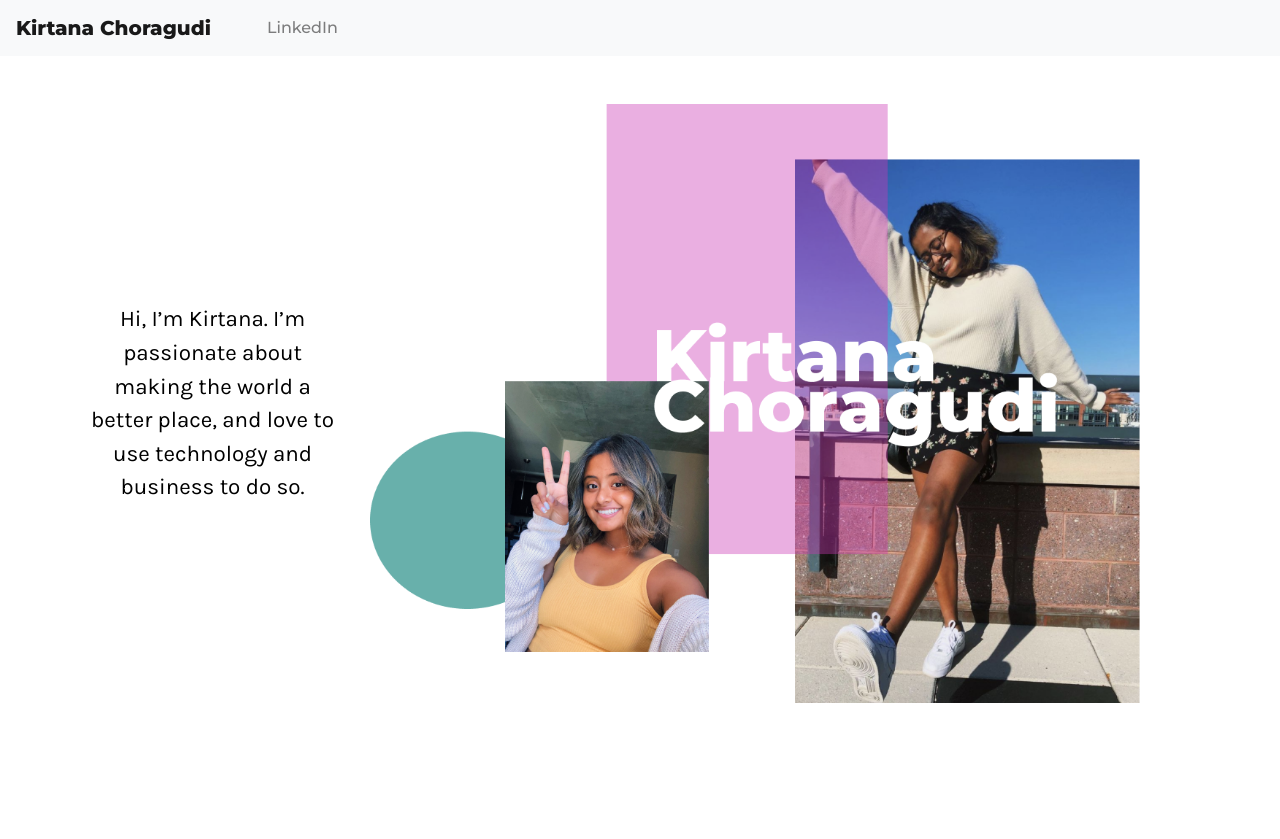
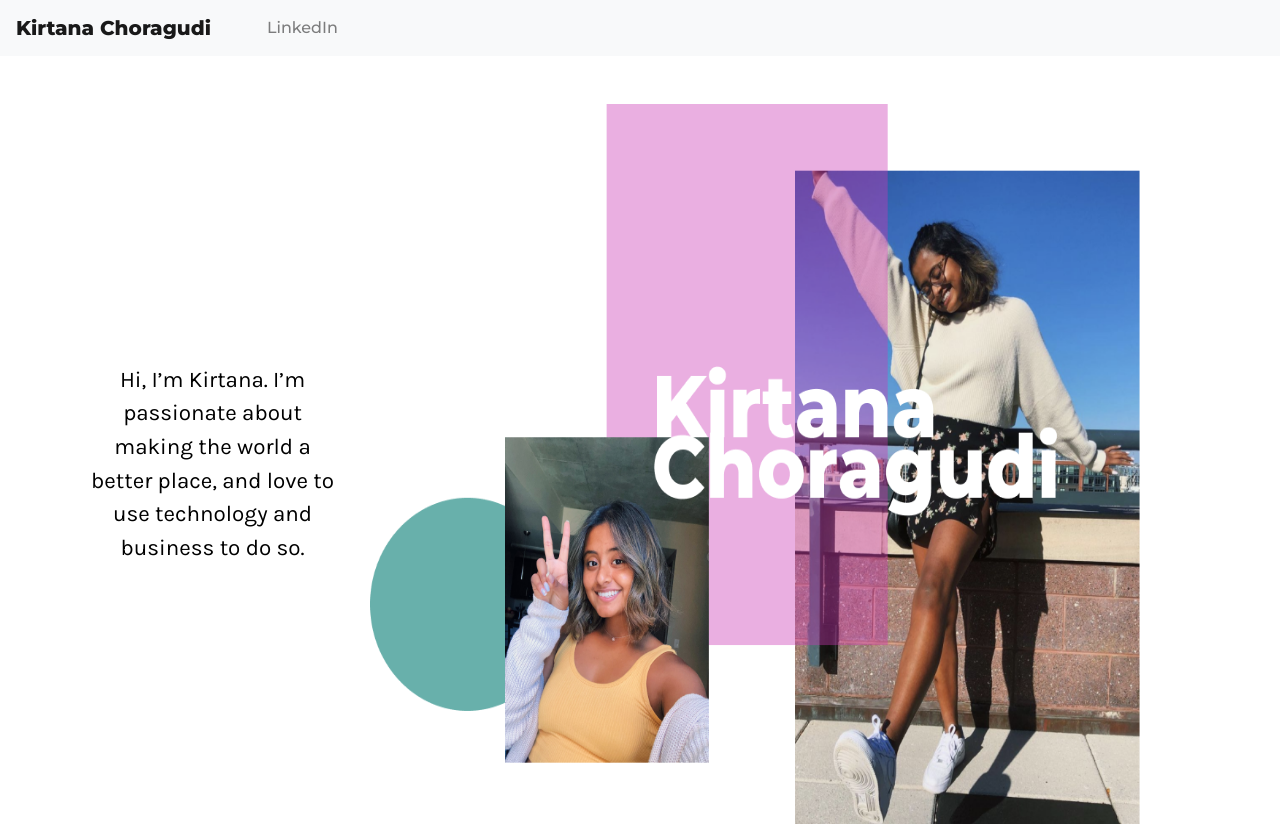
Before and after one commit to kirtanac/kirtanachoragudi.com, a React (Create React App) app: page / in a window 1280 px wide. Before the commit the page ends 800 px from the top, so only its background shows below. Built offline with nearby package versions, Linux system fonts and the light colour scheme.

Commit message:
new push with less weird image

```diff
--- a/src/custom.scss
+++ b/src/custom.scss
@@ -174,7 +174,8 @@ $link-font-family: $font-family-sans-serif !default;
 }
 .imageholder {
   object-fit: cover;
-max-width:100%;
+width:auto!important;
+height: auto!important;
 margin: 0;
 display: flex;
 padding-bottom: 15px;
@@ -191,9 +192,9 @@ justify-content: center;
 
 .backgroundimage {
   margin: 0;
-  width: auto;
-  height: auto;
 padding: 0px;
+width:auto!important;
+height: 90vh!important;
 
 }
 
```
Also changed, not shown: 5 other files (tests, documents, lock files or other folders).
